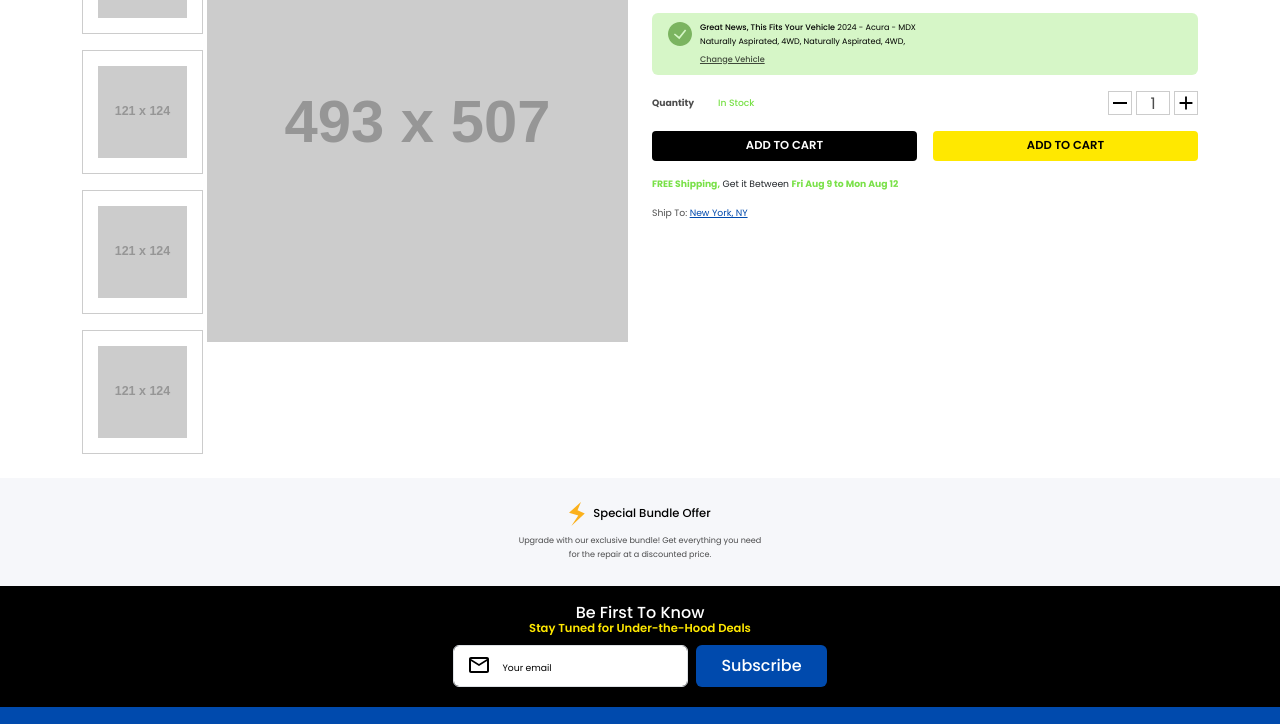
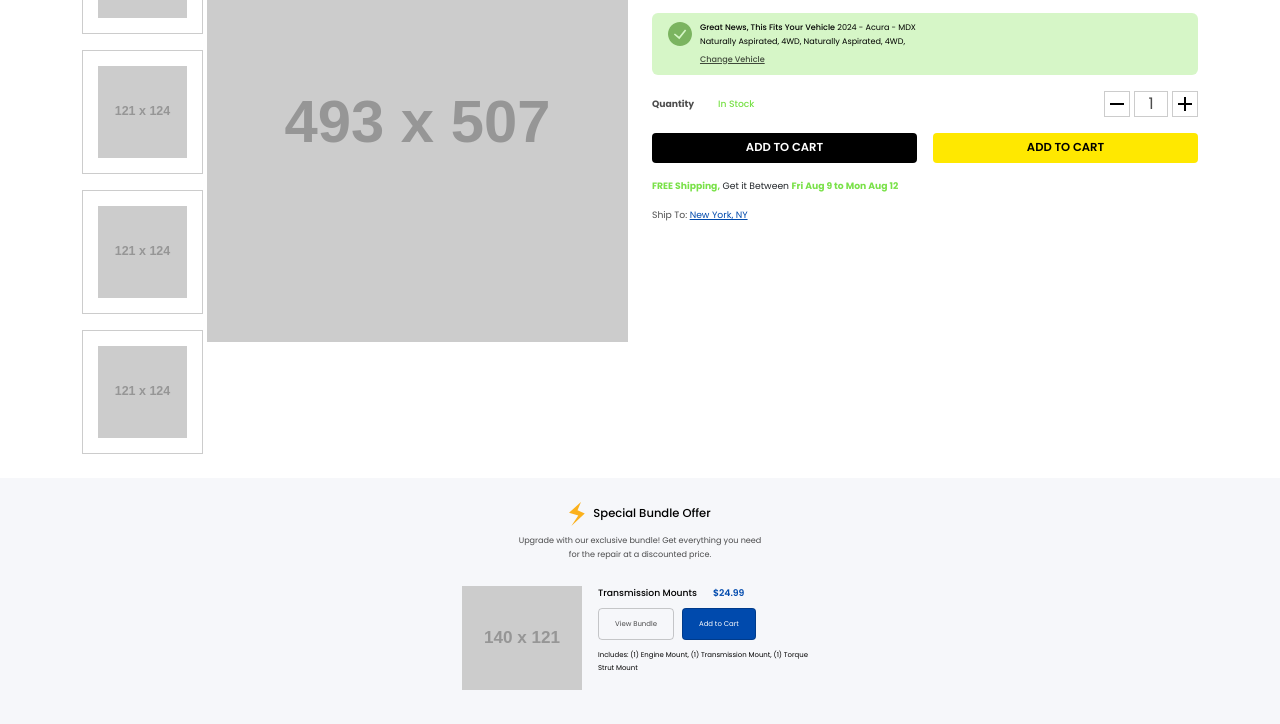
Before and after one commit to masud001/westar-project, a website: page src/product-page.html in a window 1280 px wide. Shown: the part 357-1081 px from the top of the page. Drawn offline with Linux system fonts and the light colour scheme; placeholder pictures from the web are drawn by us.

Commit message:
product special offer section done

```diff
--- a/src/product-page.html
+++ b/src/product-page.html
@@ -841,25 +841,27 @@
                   <div
                     class="add-to-cart-btn d-flex d-flex align-items-center gap-1"
                   >
-                    <span
-                      class="d-flex justify-content-center align-items-center"
+                    <label
+                      for="quantity"
+                      class="d-flex justify-content-center align-items-center border border-clr-black-20"
                       ><img
                         width="24"
                         height="24"
                         class="img-fluidflex-shrink-0"
                         src="./assets/images/product-page/icons/outline-minus-icon.svg"
                         alt=""
-                    /></span>
-                    <span><input type="text" value="1" /></span>
-                    <span
-                      class="d-flex justify-content-center align-items-center"
+                    /></label>
+                    <span><input id="quantity" type="text" value="1" /></span>
+                    <label
+                      for="quantity"
+                      class="d-flex justify-content-center align-items-center border border-clr-black-20"
                       ><img
                         width="24"
                         height="24"
                         class="img-fluid flex-shrink-0"
                         src="./assets/images/product-page/icons/outline-plus-icon.svg"
                         alt="plus"
-                    /></span>
+                    /></label>
                   </div>
                 </div>
                 <!-- buttons  -->
@@ -938,6 +940,56 @@
                 <br />
                 for the repair at a discounted price.
               </p>
+            </div>
+          </div>
+          <div class="row py-4">
+            <div
+              class="col-12 offset-md-3 col-md-7 offset-lg-4 col-lg-4 d-flex justify-content-center"
+            >
+              <div class="d-flex gap-3">
+                <div class="flex-shrink-0">
+                  <img
+                    width="120"
+                    height="100"
+                    class="img-fluid flex-shrink-0"
+                    src="https://via.placeholder.com/140x121"
+                    alt="offer product thumb"
+                  />
+                </div>
+                <div class="d-flex flex-column gap-2">
+                  <div class="d-flex align-items-center gap-3">
+                    <h4
+                      class="fw-500 text-clr-black fs-xs-12 lh-xs-18 fs-tablet-9 lh-tablet-14 fs-pc-16 lh-pc-21 m-0 p-0"
+                    >
+                      Transmission Mounts
+                    </h4>
+                    <span
+                      class="fw-600 text-clr-teal fs-xs-12 lh-xs-18 fs-tablet-9 lh-tablet-14 fs-pc-16 lh-pc-21 m-0 p-0"
+                      >$24.99</span
+                    >
+                  </div>
+                  <div class="d-flex gap-2">
+                    <button
+                      class="border py-2 px-3 bg-transparent border-clr-black-20 rounded-1 fw-400 text-clr-black-70 fs-xs-12 lh-xs-18 fs-tablet-7 lh-tablet-14 fs-pc-12 lh-pc-18"
+                    >
+                      View Bundle
+                    </button>
+                    <button
+                      class="border py-2 px-3 bgclr-teal border-clr-black-20 rounded-1 fw-400 text-clr-white fs-xs-12 lh-xs-18 fs-tablet-7 lh-tablet-14 fs-pc-12 lh-pc-18"
+                    >
+                      Add to Cart
+                    </button>
+                  </div>
+                  <div class="">
+                    <p
+                      class="fw-400 text-clr-black fs-xs-12 lh-xs-18 fs-tablet-7 lh-tablet-14 fs-pc-12 lh-pc-18 m-0 p-0"
+                    >
+                      Includes: (1) Engine Mount, (1) Transmission Mount, (1)
+                      Torque Strut Mount
+                    </p>
+                  </div>
+                </div>
+              </div>
             </div>
           </div>
         </div>
--- a/src/scss/_product-page.scss
+++ b/src/scss/_product-page.scss
@@ -188,7 +188,7 @@ $border-color: var(--clr-gold);
     span{
         cursor: pointer;
         width: 24px;
-        height: 24px;
+        height: 26px;
         border: 1px solid $clr-black-20;
         &:nth-child(2){
             width: 34px !important;
```
Also changed, not shown: src/assets/css/styles.css, 1 other file.
